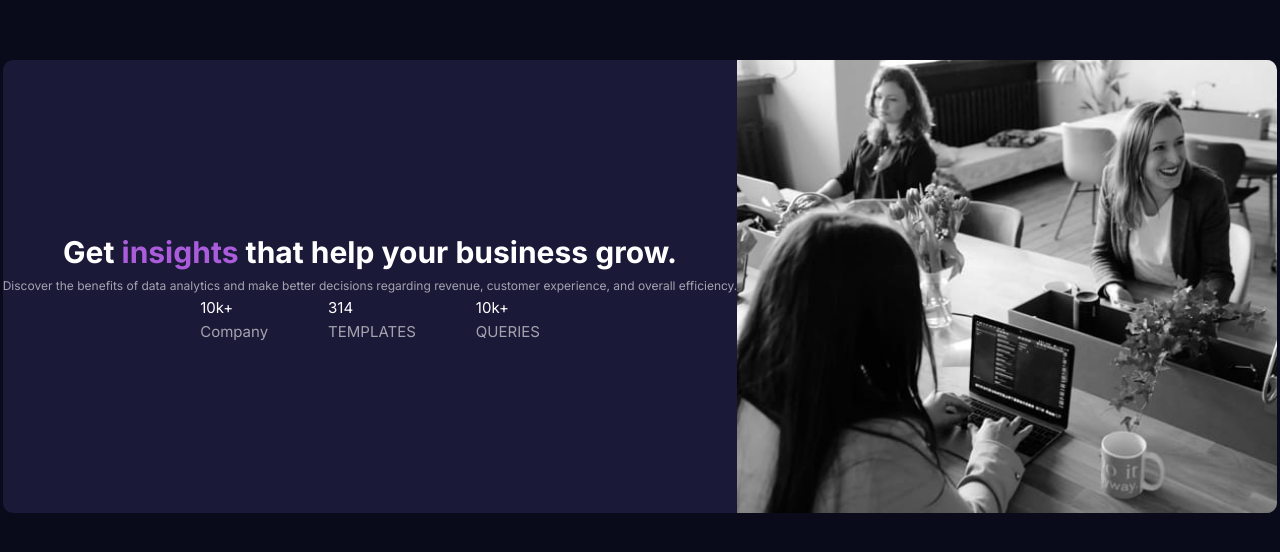
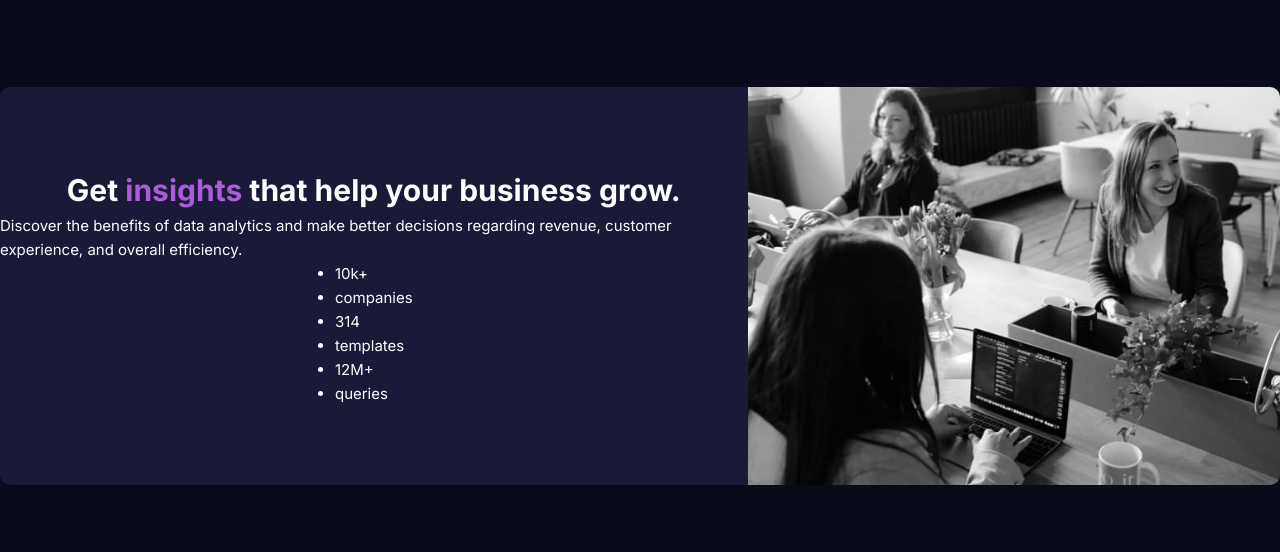
Before and after one commit to AG-WebDev/Stats_Preview_Card, a plain HTML site: page index.html in a window 1280 px wide. Shown: the part 114-666 px from the top of the page. Drawn offline with Linux system fonts and the light colour scheme; a web font is replaced by a local one.

Commit message:
Update index.html

```diff
--- a/index.html
+++ b/index.html
@@ -29,33 +29,30 @@
   <body>
     <div class="card">
       <div class="img-sec">
-        <img src="./images/image-header-desktop.jpg" alt="team meeting">
+        <img src="./images/image-header-mobile.jpg" alt="team meeting">
 
       </div>
 
       <div class="info">
-        <h2 class="head-line">
+        <h1 class="head-line">
           Get <span class="purple"> insights </span>that help your business
           grow.
-        </h2>
+        </h1>
 
-        <p class="main-paragraph">
+        <p class="main-para">
           Discover the benefits of data analytics and make better decisions
           regarding revenue, customer experience, and overall efficiency.
         </p>
 
-        <div class="overviews">
-          <div class="overview">
-            <span>10k+</span>
-            <p>Company</p>
-          </div>
-          <div class="overview">
-            <span>314</span>
-            <p>TEMPLATES</p>
-          </div>
-          <div class="overview">
-            <span>10k+</span>
-            <p>QUERIES</p>
+        <div class="stats">
+          <ul>
+            <li><span class="stats_num"> 10k+</span> </li>
+            <li class="stats_cat">companies</li>
+            <li><span class="stats_num"> 314</span> </li>
+            <li class="stats_cat">templates</li>
+            <li><span class="stats_num"> 12M+</span> </li>
+            <li class="stats_cat">queries</li>
+          </ul>
           </div>
         </div>
       </div>
```
